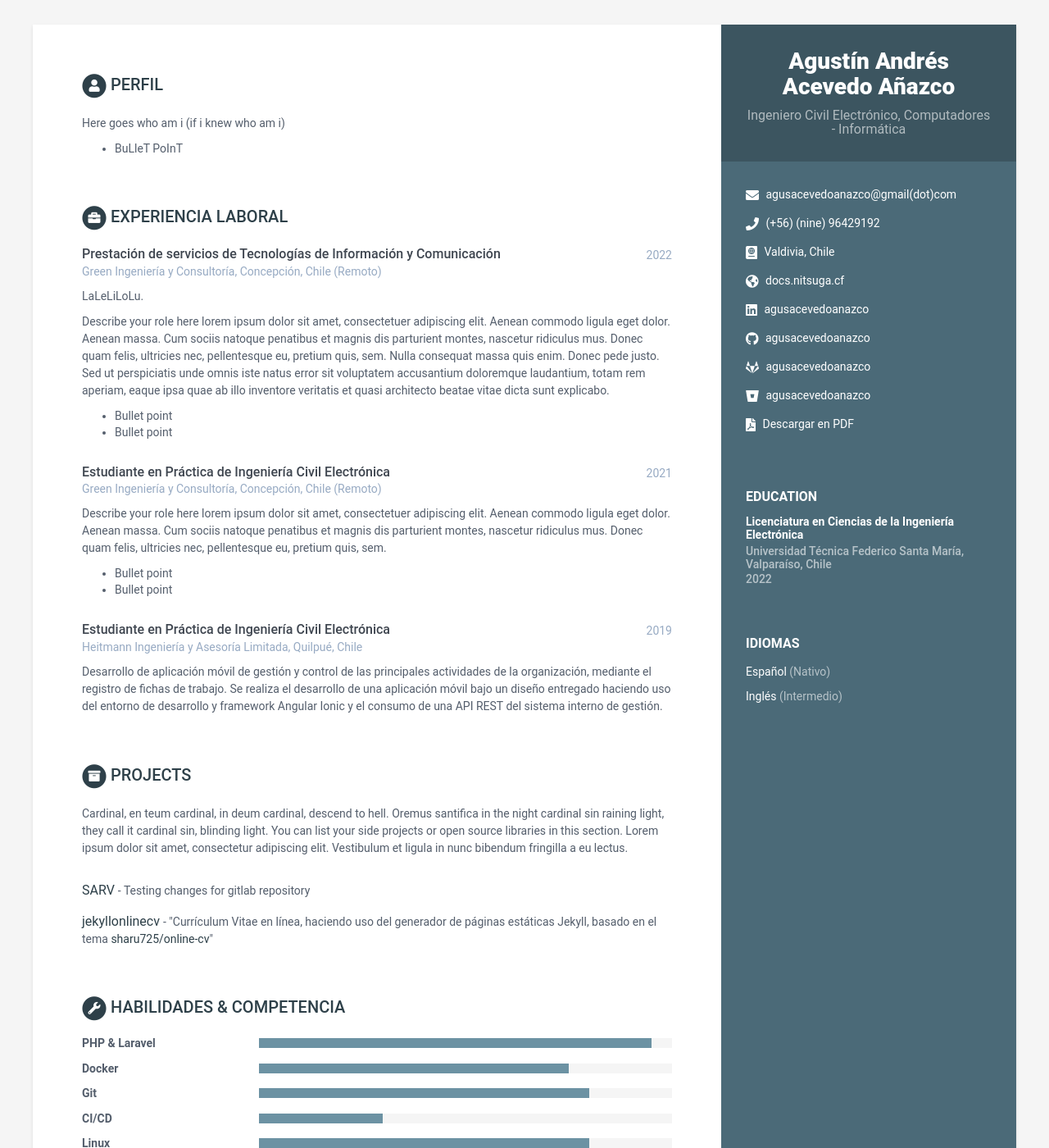
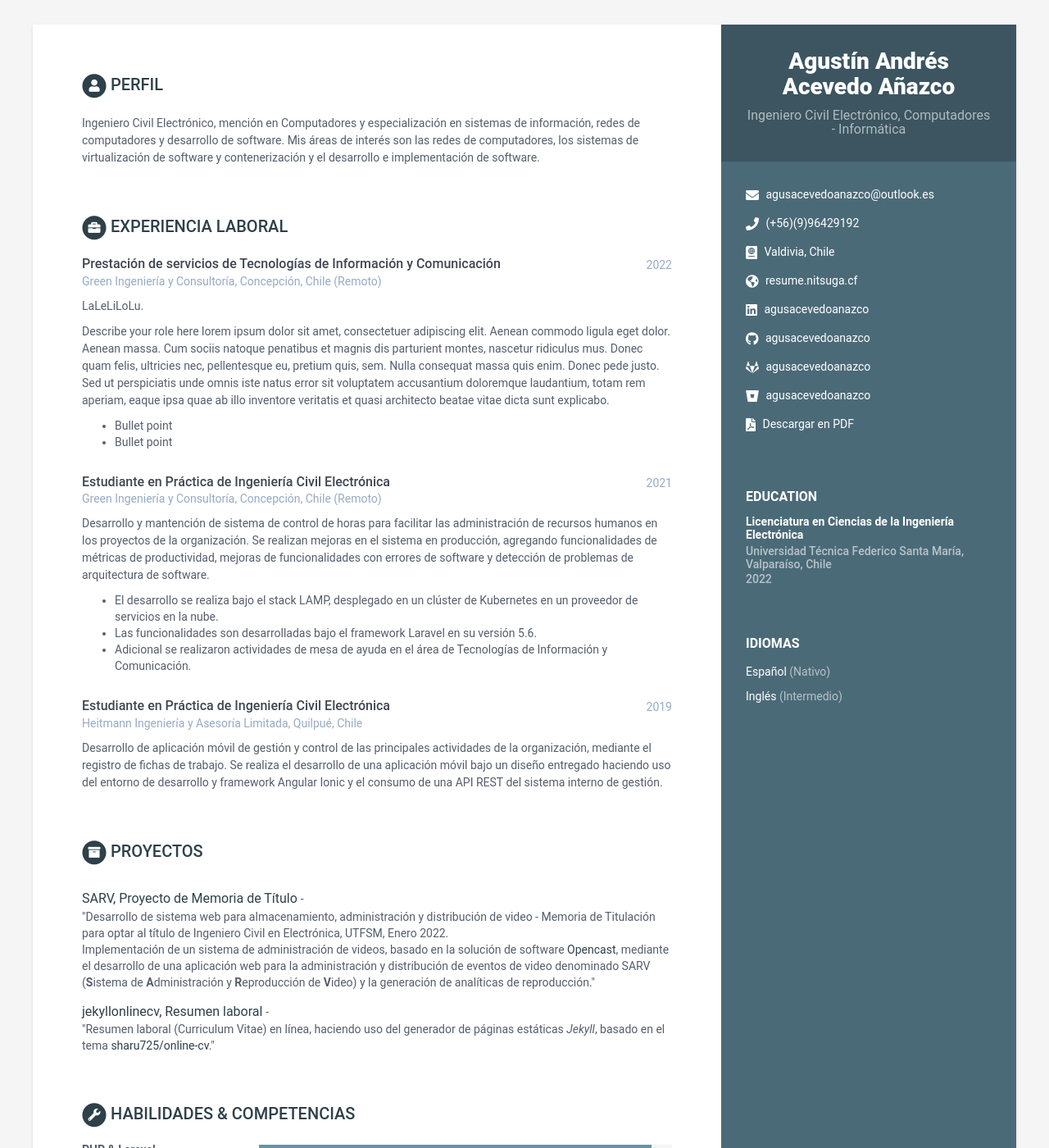
Before and after one commit to agusacevedoanazco/jekyllonlinecv, a Jekyll site: the page built from index.html, in a window 1280 px wide and 1400 px high. Shown: the whole window at 82% size. Built offline with Jekyll 4.4.1, drawn with Linux system fonts in a browser that asks for light colours.

```diff
--- a/_config.yml
+++ b/_config.yml
@@ -1,7 +1,7 @@
 #Update all the sections by editing the data.yml file inside _data folder.
 
 # Site Settings
-title: CV de Agustín Acevedo Añazco
+title: CV Agustín Acevedo
 url: 'http://webjeda.com'
 
 #change it according to your repository name
--- a/_data/data.yml
+++ b/_data/data.yml
@@ -12,10 +12,10 @@ sidebar:
     #avatar: profile.png  #place a 100x100 picture inside /assets/images/ folder and provide the name of the file below
 
     # Sidebar links
-    email: agusacevedoanazco@gmail(dot)com
-    phone: (+56) (nine) 96429192
+    email: agusacevedoanazco@outlook.es
+    phone: (+56)(9)96429192
     citizenship: Valdivia, Chile
-    website: docs.nitsuga.cf #do not add http://
+    website: resume.nitsuga.cf #do not add http://
     linkedin: agusacevedoanazco
     # xing: alandoe
     github: agusacevedoanazco
@@ -45,8 +45,10 @@ sidebar:
 career-profile:
     title: Perfil
     summary: |
-      Here goes who am i (if i knew who am i)
-        - BuLleT PoInT
+      Ingeniero Civil Electrónico, mención en Computadores y especialización en sistemas de
+      información, redes de computadores y desarrollo de software. Mis áreas de interés son
+      las redes de computadores, los sistemas de virtualización de software y contenerización y
+      el desarrollo e implementación de software.
 #      Summarise your career here lorem ipsum dolor sit amet, consectetuer
 #      adipiscing elit. You can [download this free resume/CV template here]().
 #      Aenean commodo ligula eget dolor aenean massa. Cum sociis natoque
@@ -98,13 +100,14 @@ experiences:
       time: 2021
       company: Green Ingeniería y Consultoría, Concepción, Chile (Remoto)
       details: |
-        Describe your role here lorem ipsum dolor sit amet, consectetuer
-        adipiscing elit. Aenean commodo ligula eget dolor. Aenean massa.
-        Cum sociis natoque penatibus et magnis dis parturient montes,
-        nascetur ridiculus mus. Donec quam felis, ultricies nec,
-        pellentesque eu, pretium quis, sem.
-          - Bullet point
-          - Bullet point
+        Desarrollo y mantención de sistema de control de horas para facilitar las administración
+        de recursos humanos en los proyectos de la organización. Se realizan mejoras en el sistema
+        en producción, agregando funcionalidades de métricas de productividad, mejoras de
+        funcionalidades con errores de software y detección de problemas de arquitectura de software.
+          - El desarrollo se realiza bajo el stack LAMP, desplegado en un clúster de Kubernetes en
+            un proveedor de servicios en la nube.
+          - Las funcionalidades son desarrolladas bajo el framework Laravel en su versión 5.6.
+          - Adicional se realizaron actividades de mesa de ayuda en el área de Tecnologías de Información y Comunicación.
     - role: Estudiante en Práctica de Ingeniería Civil Electrónica
       time: 2019
       company: Heitmann Ingeniería y Asesoría Limitada, Quilpué, Chile
@@ -115,24 +118,25 @@ experiences:
           haciendo uso del entorno de desarrollo y framework Angular Ionic y el consumo
           de una API REST del sistema interno de gestión.
 projects:
-    title: Projects
+    title: Proyectos
     intro: >
-      Cardinal, en teum cardinal, in deum cardinal, descend to hell.
-      Oremus santifica in the night cardinal sin raining light, they call it cardinal sin, blinding light.
 
-      You can list your side projects or open source libraries in this
-      section. Lorem ipsum dolor sit amet, consectetur adipiscing elit.
-      Vestibulum et ligula in nunc bibendum fringilla a eu lectus.
     assignments:
-      - title: SARV
+      - title: SARV, Proyecto de Memoria de Título
         link: "https://github.com/agusacevedoanazco/app_elo308.git"
-        tagline: "Testing changes for gitlab repository"
+        tagline: >
+          <br>"Desarrollo de sistema web para almacenamiento, administración y distribución de
+          video - Memoria de Titulación para optar al título de Ingeniero Civil en Electrónica, UTFSM,
+          Enero 2022. <br> Implementación de un sistema de administración de videos, basado en la solución de software
+          <a href="https://opencast.org/">Opencast</a>, mediante el desarrollo de una aplicación web para la administración y distribución de eventos de video
+          denominado SARV (<b>S</b>istema de <b>A</b>dministración y <b>R</b>eproducción de <b>V</b>ideo) y
+          la generación de analíticas de reproducción."
 
-      - title: jekyllonlinecv
+      - title: jekyllonlinecv, Resumen laboral
         link: "https://github.com/agusacevedoanazco/jekyllonlinecv.git"
         tagline: >
-          "Currículum Vitae en línea, haciendo uso del generador de páginas estáticas Jekyll,
-          basado en el tema <a href="https://github.com/sharu725/online-cv.git">sharu725/online-cv</a>"
+          <br>"Resumen laboral (Curriculum Vitae) en línea, haciendo uso del generador de páginas estáticas <i>Jekyll</i>,
+          basado en el tema <a href="https://github.com/sharu725/online-cv.git">sharu725/online-cv</a>."
 
 # publications:
 #     title: Publications
@@ -157,7 +161,7 @@ projects:
 #         conference: "Comm. ACM 4 (1961), 51–55"
 
 skills:
-    title: Habilidades &amp; Competencia
+    title: Habilidades &amp; Competencias
 
     toolset:
       - name: PHP & Laravel
```
